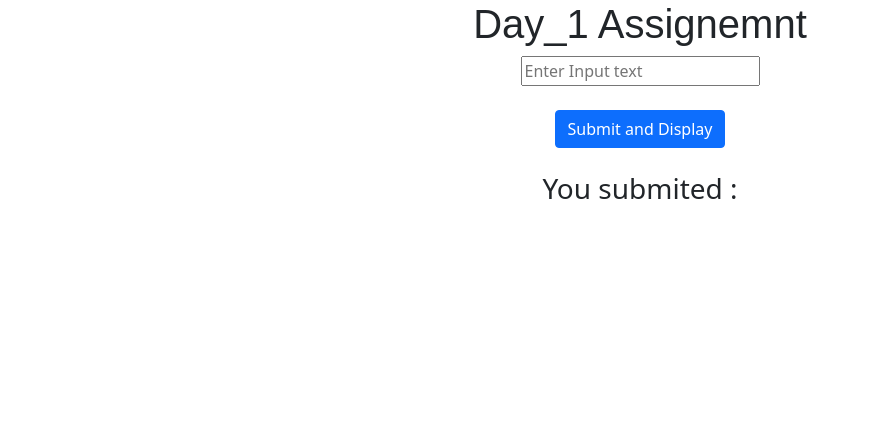
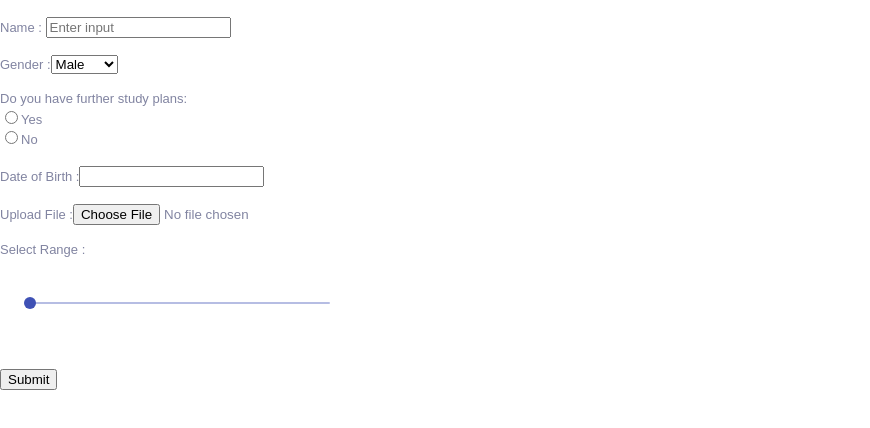
Before and after one commit to punamchandchavhan/react_training_code, a React (Create React App) app: page / in a window 1280 px wide. Shown: the top 428 px of the page, without its empty margins (0-870 px from the left). Built offline with nearby package versions, Linux system fonts and the light colour scheme.

Commit message:
react-form day3 assignment

```diff
--- a/package.json
+++ b/package.json
@@ -3,12 +3,14 @@
   "version": "0.1.0",
   "private": true,
   "dependencies": {
+    "@material-ui/core": "^4.12.2",
     "@testing-library/jest-dom": "^5.12.0",
     "@testing-library/react": "^11.2.6",
     "@testing-library/user-event": "^12.8.3",
     "bootstrap": "^5.0.2",
     "react": "^17.0.2",
     "react-bootstrap": "^2.0.0-beta.4",
+    "react-datepicker": "^4.1.1",
     "react-dom": "^17.0.2",
     "react-scripts": "4.0.3",
     "web-vitals": "^1.1.2"
--- a/src/App.js
+++ b/src/App.js
@@ -1,46 +1,82 @@
-import React, { Component } from 'react'
+import React from 'react';
 import './App.css';
-import InputText from './components/InputText';
-import Button from './components/Button';
-import Text from './components/Text'
+import InputText from './components/InputText.js'
+import SelectGender from './components/SelectGender.js'
+import RadioButton from './components/RadioButton.js'
+import DateField from './components/DateField.js'
+import FileUpload from './components/FileUpload';
+import Range from './components/Range.js';
 
-export class App extends Component {     //making class component done.
-    constructor(props){
+class App extends React.Component {
+  constructor(props) {
     super(props)
+    this.handleInput = this.handleInput.bind(this)
+    this.handleSelect = this.handleSelect.bind(this)
+    this.radioButtonChangeHandler = this.radioButtonChangeHandler.bind(this)
+    this.handleDate = this.handleDate.bind(this)
+    this.updateRange = this.updateRange.bind(this)
+    this.handleSubmit = this.handleSubmit.bind(this)
     this.state = {
+      name: "",
       value: "",
-            message: ""
+      selected_date: null,
+      selected_value: null,
+      selected_range: ""
     }
-    }
-    handleChange = value => {
-        this.setState({
-            value
-        })
+    this.baseState = this.state
   }
 
-    handleClick = () => {
-        if(this.state.value === "") {
-          alert("Empty Text ")
+  handleSubmit(e) {
+    e.preventDefault()
+    alert("Form submitted successfully");
+    this.setState(this.baseState)
   }
-        this.setState({
-            message: this.state.value
-        })
+
+  handleInput(e) {
+    this.setState({name: e.target.value})
   }
+
+  handleSelect(e) {
+    this.setState({value: e.target.value})
+  }
+
+  radioButtonChangeHandler(e) {
+    this.setState({selected_value: e.target.value})
+  }
+
+  handleDate(date) {
+    this.setState({selected_date: date})
+  }
+
+  updateRange(e, data) {
+    this.setState({selected_range: data})
+  }
+
   render() {
     return (
+       <form onSubmit={this.handleSubmit}>
+        <br />
+        <InputText name={this.state.name} handleInput={this.handleInput} />
+        <br />
+        <SelectGender value={this.state.value} handleSelect={this.handleSelect} />
+        <br />
+        <label>
+          Do you have further study plans:
+          <RadioButton value="yes" label="Yes" isSelected={this.state.selected_value === "yes"} handleChange={this.radioButtonChangeHandler} />
+          <RadioButton value="no" label="No" isSelected={this.state.selected_value === "no"} handleChange={this.radioButtonChangeHandler} />
+        </label>
+        <br />
+        <DateField selected_date={this.state.selected_date} handleDate={this.handleDate} />
+        <br />
+        <FileUpload />
+        <br />
+        <Range selected_range={this.props.selected_range} updateRange={this.updateRange} />
+        <br />
+        <input type="submit" value="Submit" />
+      </form>
 
-            <div className="App">
-            <h1 className="pageHeading">Day_1 Assignemnt </h1>
-            <InputText placeholder="Enter Input text" value={this.state.value} handleChange={this.handleChange}/>
-            <br/>
-            <Button label="Submit and Display" handleClick={this.handleClick}/>
-            <br/>
-            <Text message={this.state.message}/>
-
-            </div>
-
-        )
+    );
   }
 }
 
-export default App
+export default App;
--- a/src/components/Button.js
+++ /dev/null
@@ -1,14 +0,0 @@
-import React from 'react';
-import 'bootstrap/dist/css/bootstrap.min.css';
-
-
-
-function Button(props) {
-    return (
-        <div>
-            <button className="btn btn-primary" onClick={props.handleClick}>{props.label}</button>
-        </div>
-    )
-}
-
-export default Button;
--- /dev/null
+++ b/src/components/DateField.js
@@ -0,0 +1,28 @@
+import React from 'react'
+import DatePicker from 'react-datepicker'
+import 'react-datepicker/dist/react-datepicker.css'
+
+class DateField extends React.Component {
+    render() {
+        return (
+            <div>
+                <div className="form-group">
+                    <label>
+                        Date of Birth :
+                        <DatePicker
+                            selected={this.props.selected_date}
+                            onChange={this.props.handleDate}
+                            dateFormat="dd/MM/yyyy"
+                            maxDate = {new Date()}
+                            showYearDropdown
+                            scrollableYearDropdown
+                            required
+                        />
+                    </label>
+                </div>
+            </div>
+        );
+    }
+}
+
+export default DateField;
--- /dev/null
+++ b/src/components/FileUpload.js
@@ -0,0 +1,12 @@
+function FileUpload(props) {
+    return (
+        <div>
+            <label>
+                Upload File :
+                <input type="file" required />
+            </label>
+        </div>
+    );
+}
+
+export default FileUpload;
--- a/src/components/InputText.js
+++ b/src/components/InputText.js
@@ -1,13 +1,15 @@
 import React from 'react'
 
-
-function InputText(props) {
-    return (
-        <div>
-          <input type="text" value={props.value} placeholder={props.placeholder}
-          onChange={e => props.handleChange(e.target.value)} />
-        </div>
-    )
+class InputText extends React.Component {
+    render() {
+        return (
+            <div>
+                <label>
+                    Name : <input type="text" placeholder="Enter input" value={this.props.name} onChange={this.props.handleInput} required />
+                </label>
+            </div>
+        );
+    }
 }
 
-export default InputText;
+export default InputText
--- /dev/null
+++ b/src/components/RadioButton.js
@@ -0,0 +1,12 @@
+function RadioButton(props) {
+    return (
+        <div>
+            <label>
+                <input type="radio" value={props.value} onChange={props.handleChange} checked={props.isSelected} />
+                <label>{props.label}</label>
+            </label>
+        </div>
+    );
+}
+
+export default RadioButton;
--- /dev/null
+++ b/src/components/Range.js
@@ -0,0 +1,19 @@
+import React from 'react'
+import { Slider } from '@material-ui/core'
+
+class Range extends React.Component {
+    render() {
+        return (
+            <div>
+                <label>
+                    Select Range :
+                    <div style={{width: 300, margin:30}}>
+                        <Slider value={this.props.value} onChange={this.props.updateRange} required />
+                    </div>
+                </label>
+            </div>
+        );
+    }
+}
+
+export default Range;
--- /dev/null
+++ b/src/components/SelectGender.js
@@ -0,0 +1,19 @@
+import React from 'react'
+
+class SelectGender extends React.Component {
+    render() {
+        return (
+            <div>
+                <label>
+                    Gender :
+                    <select value={this.props.value} onChange={this.props.handleSelect} required>
+                        <option value="male">Male</option>
+                        <option value="female">Female</option>
+                    </select>
+                </label>
+            </div>
+        );
+    }
+}
+
+export default SelectGender
--- a/src/components/Text.js
+++ /dev/null
@@ -1,12 +0,0 @@
-import React from 'react'
-
-
-function Text(props) {
-    return (
-        <div >
-            <h3> You submited : {props.message}</h3>
-        </div>
-    )
-}
-
-export default Text;
```
Also changed, not shown: src/components/form.js (deleted, +0 -46 lines), 1 other file (tests, documents, lock files or other folders). Lines whose indentation alone changed are shown as unchanged.
